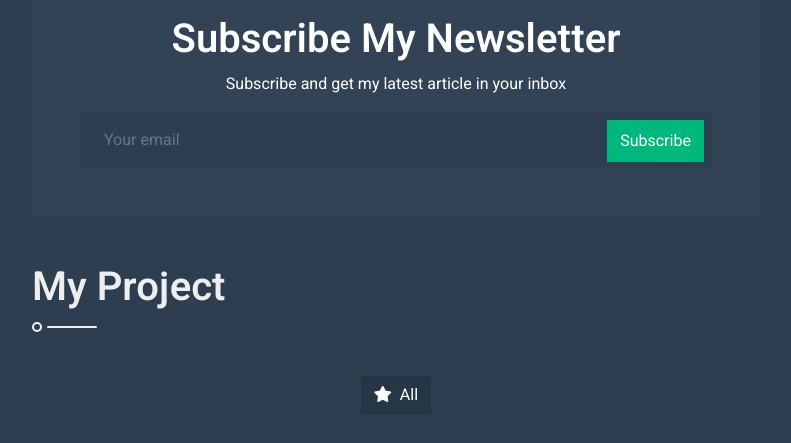
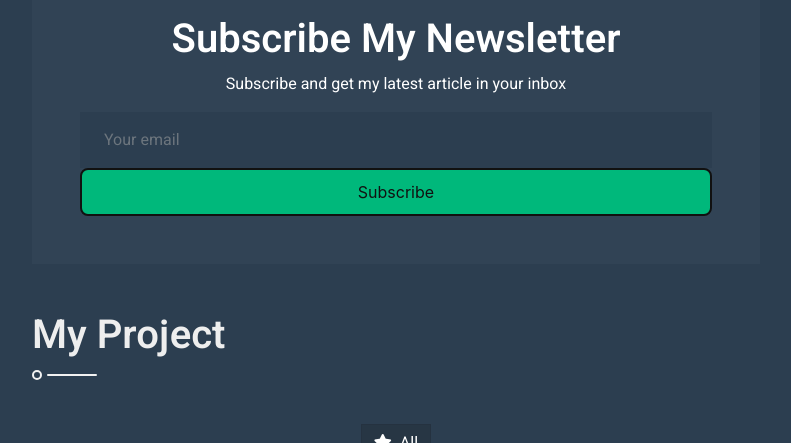
Before and after one commit to ThyMuoyhak/muoyhak.github.io, a plain HTML site: page index.html in a window 1280 px wide. Shown: the part 1880-2323 px from the top of the page, without its empty margins (438-1229 px from the left). Drawn offline with nearby package versions, Linux system fonts and the light colour scheme.

Commit message:
Update index.html

```diff
--- a/index.html
+++ b/index.html
@@ -30,6 +30,7 @@
 
         <!-- Template Stylesheet -->
         <link href="css/style.css" rel="stylesheet">
+        <link rel="stylesheet" href="./css/style.css">
     </head>
 
     <body>
@@ -242,7 +243,7 @@
                             <p class="text-white">Subscribe and get my latest article in your inbox</p>
                             <div class="position-relative w-100">
                                 <input class="form-control bg-dark border-0 w-100 py-3 ps-4 pe-5" type="text" placeholder="Your email">
-                                <button type="button" class="btn btn-primary py-2 position-absolute top-0 end-0 mt-2 me-2">Subscribe</button>
+                                <a class="button-56" href="mailto:thymuoyhak.biu@gmail.com">Subscribe</a>
                             </div>
                         </div>
                     </section>
```
